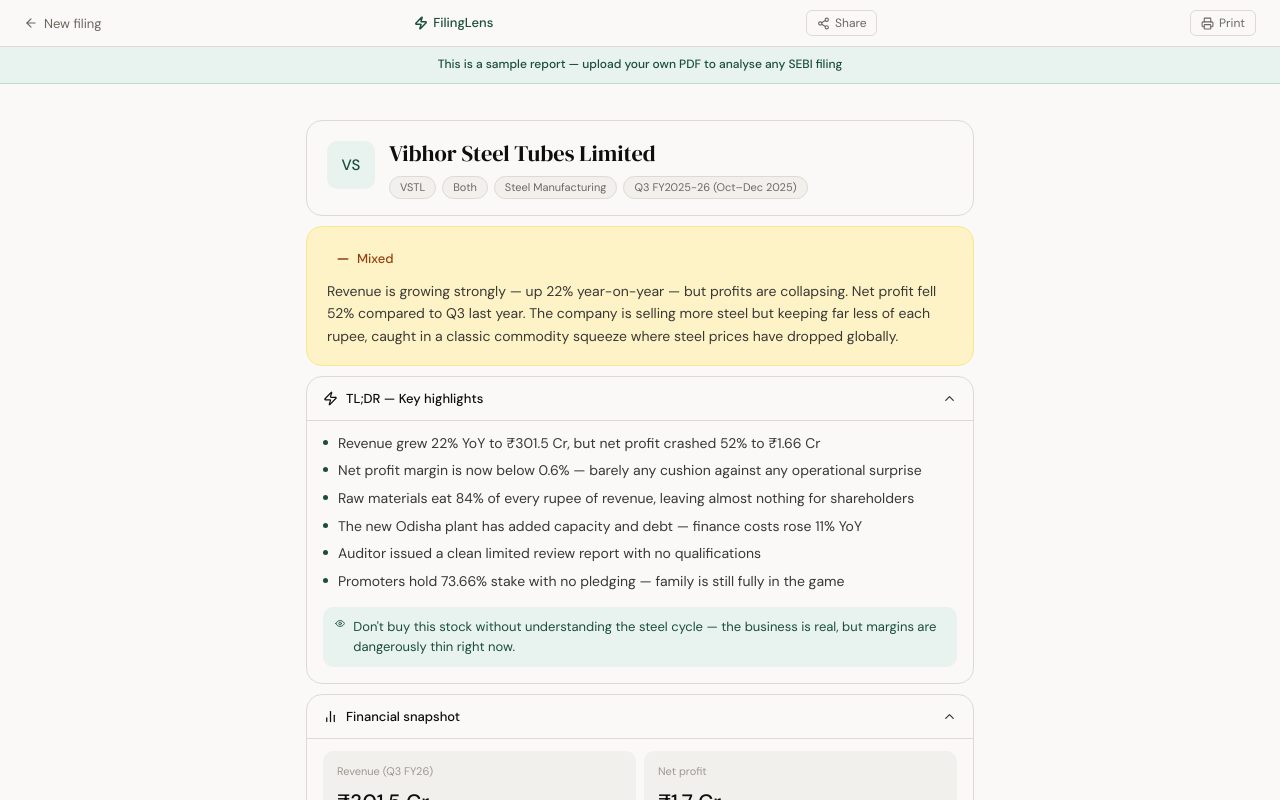
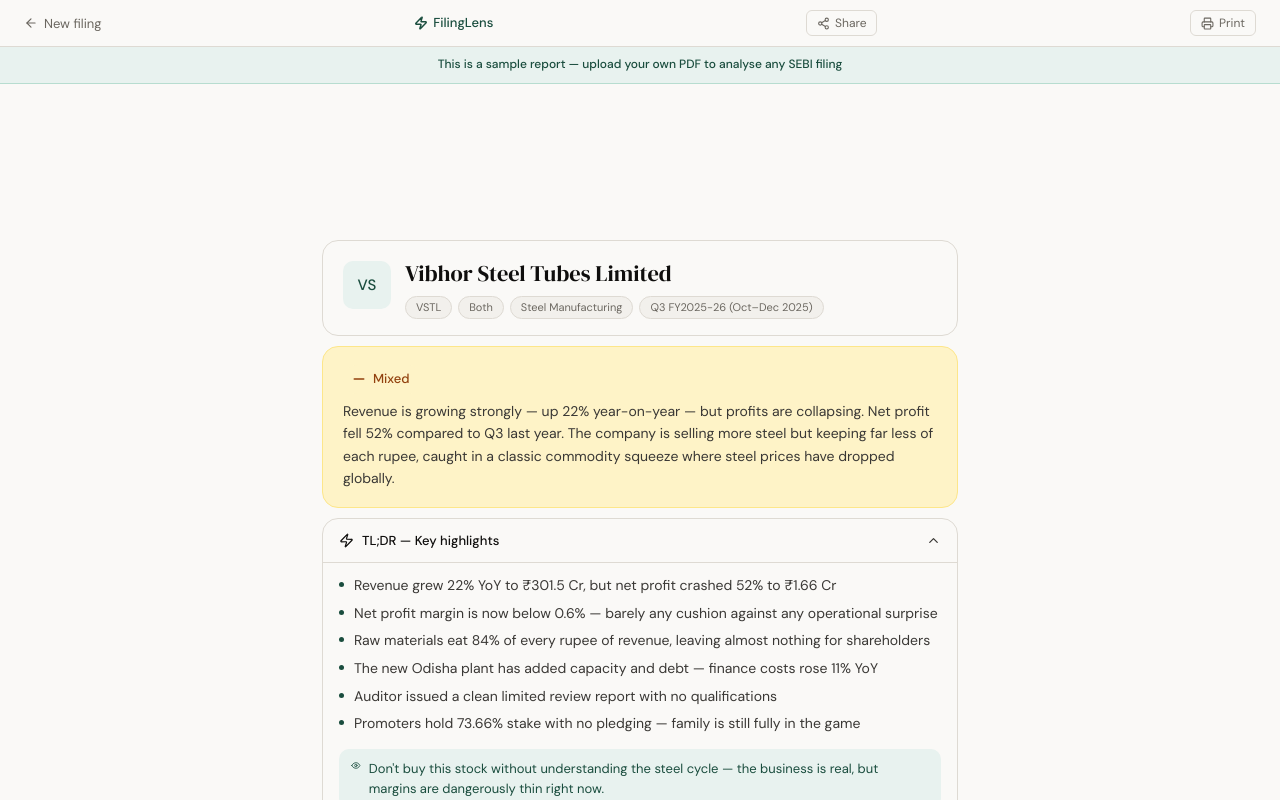
Before and after one commit to shreychopra/filinglens, a React (Vite) app: page / in a window 1280 px wide. Both pictures are taken after a click on the button "See demo". Shown: the top 800 px of the page. Built offline with nearby package versions, Linux system fonts and the light colour scheme.

Commit message:
Fixing ReportScreen.jsx

```diff
--- a/src/components/ReportScreen.jsx
+++ b/src/components/ReportScreen.jsx
@@ -100,7 +100,7 @@
   }
 
   return (
-    <div className={styles.page}>
+    <>
       <div className={styles.topbar}>
         <button className={styles.backBtn} onClick={onReset}>
           <ArrowLeft size={14} /> New filing
@@ -118,6 +118,15 @@
           <span className={styles.printLabel}>Print</span>
         </button>
       </div>
+
+      {report._isDemo && (
+        <div className={styles.demoBanner}>
+          This is a sample report — upload your own PDF to analyse any SEBI filing
+        </div>
+      )}
+
+      <div className={styles.page}>
+      <div className={styles.container}>
 
       {report._isDemo && (
         <div className={styles.demoBanner}>
@@ -498,9 +507,11 @@
           <button className={styles.newAnalysisBtn} onClick={onReset}>
             Analyse another filing
           </button>
-        </div>
+          </div>
+      </div>
       </div>
     </div>
+    </>
   );
 }
 
```
